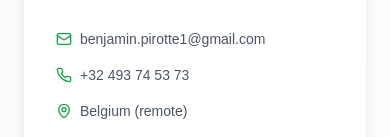
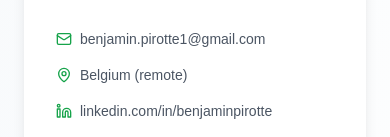
Before and after one commit to benjamin-pirotte/benjamin-pirotte.github.io, a Next.js app: page / in a window 390 px wide. Shown: the part 691-828 px from the top of the page. Built offline with nearby package versions, Linux system fonts and the light colour scheme.

Commit message:
remove phone

```diff
--- a/app/page.tsx
+++ b/app/page.tsx
@@ -142,10 +142,6 @@
                     <div className="flex items-center gap-2">
                       <Mail className="w-4 h-4 text-green-600" />
                       <a href="mailto:benjamin.pirotte1@gmail.com">benjamin.pirotte1@gmail.com</a>
-                    </div>
-                    <div className="flex items-center gap-2">
-                      <Phone className="w-4 h-4 text-green-600" />
-                      <span>+32 493 74 53 73</span>
                     </div>
                     <div className="flex items-center gap-2">
                       <MapPin className="w-4 h-4 text-green-600" />
```
